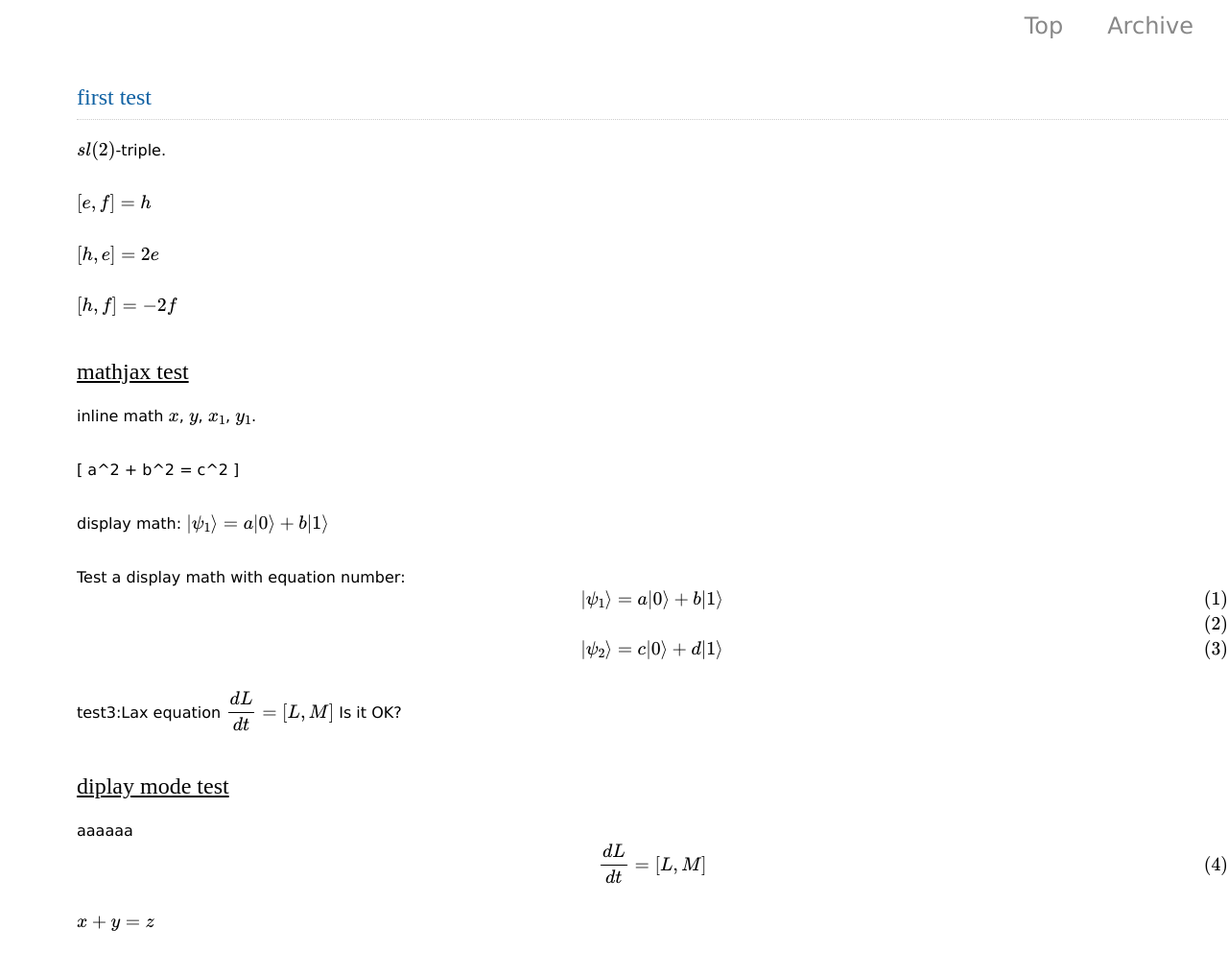
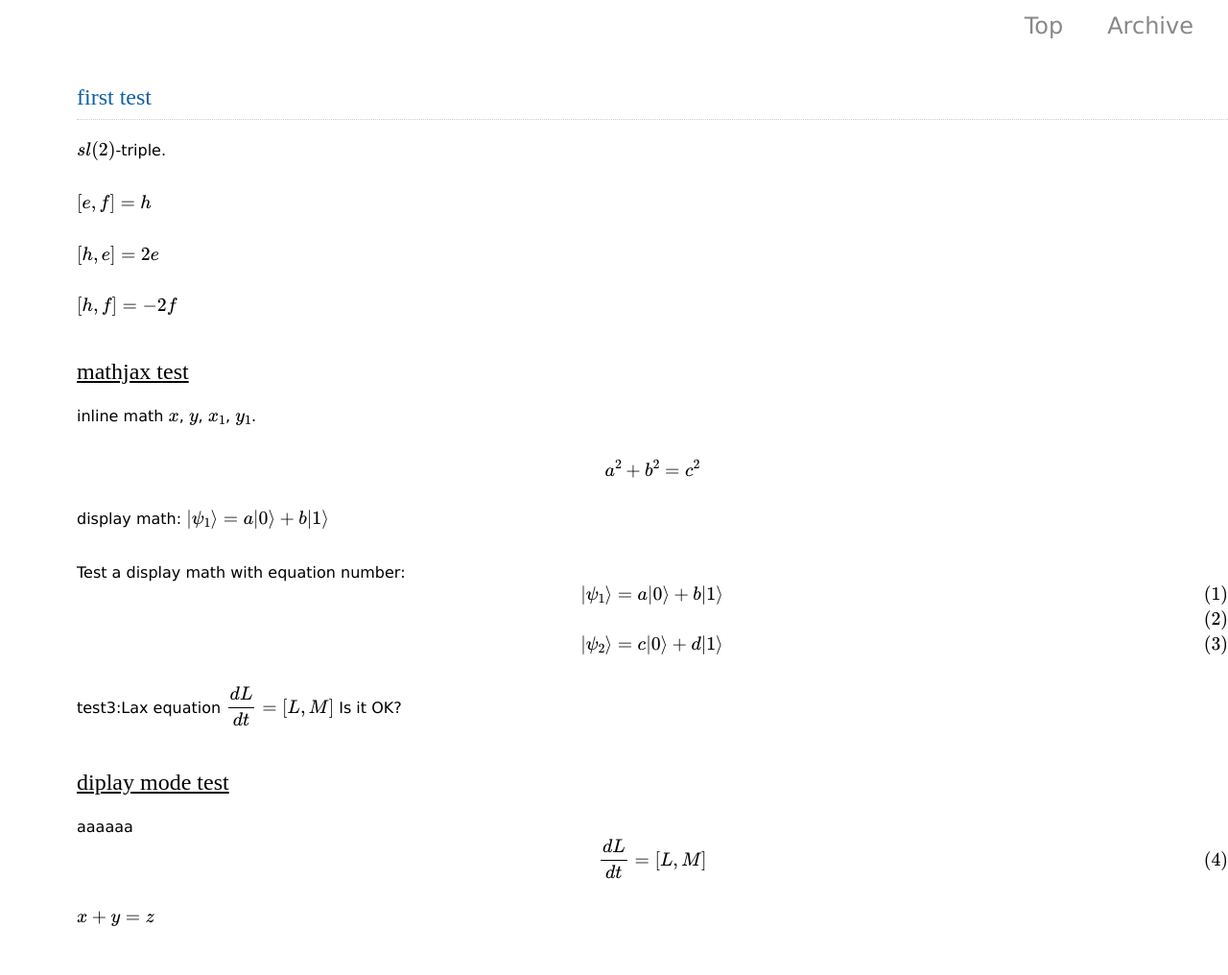
Before and after one commit to vertexoperator/vertexoperator.github.io, a Jekyll site: the page built from _posts/2017-09-26-0.md, in a window 1280 px wide. Shown: the whole page at 96% size. Built offline with Jekyll 4.4.1, drawn with Linux system fonts in a browser that asks for light colours; our own code applies the rules of GitHub Pages for plain Markdown files; formulas are drawn with MathJax 3.

```diff
--- a/_posts/2017-09-26-0.md
+++ b/_posts/2017-09-26-0.md
@@ -14,7 +14,7 @@ $[h,f]=-2f$
 inline math $x$, $y$, $x_1$, $y_1$.
 
 
-\[ a^2 + b^2 = c^2 \]
+\\[ a^2 + b^2 = c^2 \\]
 
 
 display math:
```
